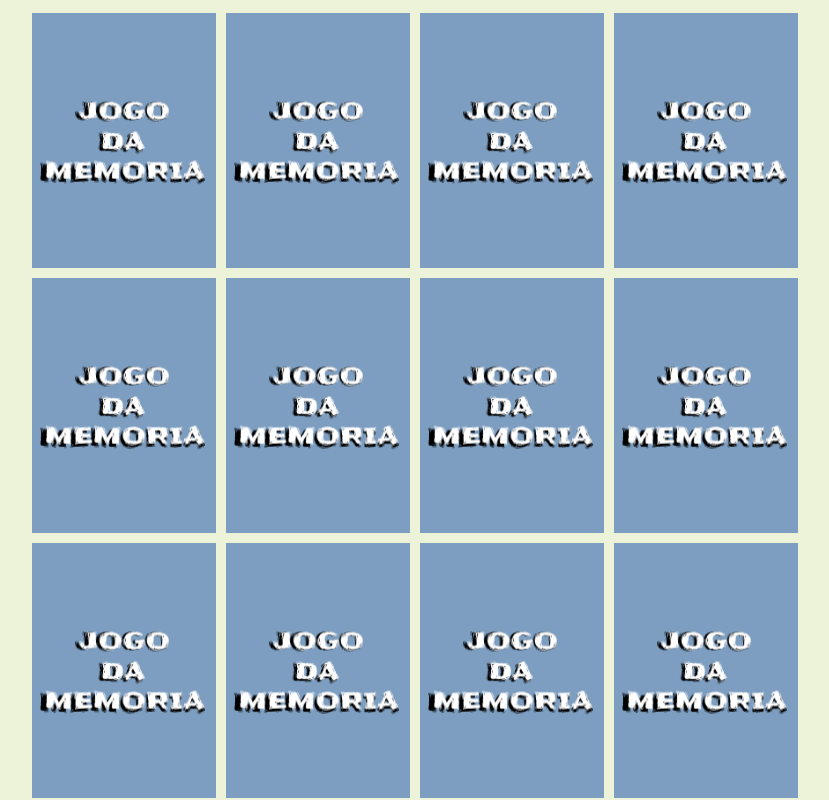
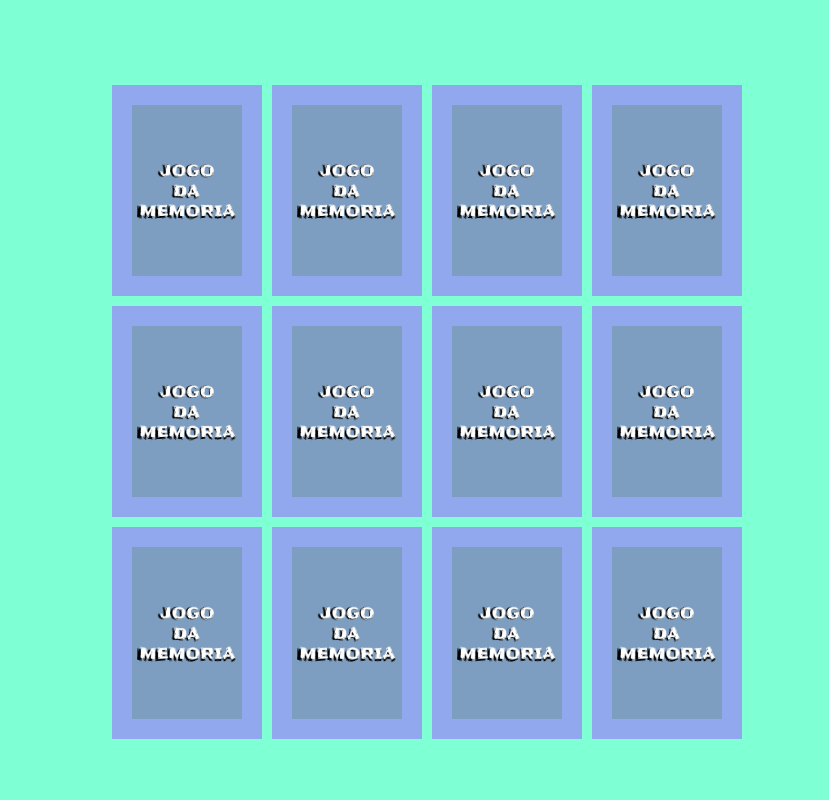
Before and after one commit to lorranyhengles/jogo-da-memoria, a plain HTML site: page index.html in a window 1280 px wide. Shown: the whole page, without its empty margins (213-1042 px from the left). Drawn offline with Linux system fonts and the light colour scheme.

Commit message:
Estilizar e mostrar cartas ao iniciar

```diff
--- a/index.html
+++ b/index.html
@@ -6,58 +6,9 @@
     <meta http-equiv="X-UA-Compatible" content="ie=edge">
     <link rel="stylesheet" href="style.css">
     <script defer src="script.js"></script>
-    <title>Jogo Da Memoria</title>
+    <title>Jogo da memória</title>
 </head>
 <body>
-    <section class="jogo">
-        <div class = "carta">
-            <img class ="frente"src="imgs/verso.png">
-            <img class = "verso"src="imgs/cat.png">
-        </div>
-        <div class="carta">
-            <img class = "frente"src="imgs/verso.png">
-            <img class ="verso"src="imgs/cat.png">
-        </div>
-        <div class="carta">
-            <img class ="frente"src="imgs/verso.png">
-            <img class = "verso"src="imgs/dog.png">
-        </div>
-        <div class="carta">
-            <img class ="frente"src="imgs/verso.png">
-            <img class = "verso"src="imgs/dog.png">
-        </div>
-        <div class="carta">
-            <img class ="frente"src="imgs/verso.png">
-            <img class = "verso"src="imgs/pig.png">
-        </div>
-        <div class="carta">
-            <img class ="frente"src="imgs/verso.png">
-            <img class = "verso"src="imgs/pig.png">
-        </div>
-        <div class="carta">
-            <img class ="frente"src="imgs/verso.png">
-            <img class = "verso"src="imgs/frog.png">
-        </div>
-        <div class="carta">
-            <img class ="frente"src="imgs/verso.png">
-            <img class = "verso"src="imgs/frog.png">
-        </div>
-        <div class="carta">
-            <img class ="frente"src="imgs/verso.png">
-            <img class = "verso"src="imgs/lion.png">
-        </div>
-        <div class="carta">
-            <img class ="frente"src="imgs/verso.png">
-            <img class = "verso"src="imgs/lion.png">
-        </div>
-        <div class="carta">
-            <img class ="frente"src="imgs/verso.png">
-            <img class = "verso"src="imgs/giraffe.png">
-        </div>
-        <div class="carta">
-            <img class ="frente"src="imgs/verso.png">
-            <img class = "verso"src="imgs/giraffe.png">
-        </div>
-    </section>
+    <div id="carta"></div>
 </body>
 </html>
--- a/script.js
+++ b/script.js
@@ -1,25 +1,82 @@
-const cartas = document.querySelectorAll('.carta');
-let cartaUm, cartaDois;
+const carta = document.querySelector("#carta");
+const imagens = ['cat.png', 'dog.png', 'frog.png', 'giraffe.png', 'lion.png', 'pig.png'];
+let criarCartas = '';
+
+imagens.forEach(img => {
+    criarCartas +=
+        `<div class="memoria" data-card="${img}">
+        <img class="frente" src="img/${img}">
+        <img class="verso" src="img/verso.png">
+    </div>`
+});
+
+carta.innerHTML = criarCartas + criarCartas;
+
+const cartas = document.querySelectorAll(".memoria");
+let primeriaCarta, segundaCarta;
+let tracarCarta = false;
+let isMatch;
+
+(function aleatorio() {
+    cartas.forEach(carta => {
+        let rand = Math.floor(Math.random() * 12);
+        carta.style.order = rand;
+    });
+})();
+
+setTimeout(function virarCartas() {
+    for (carta of cartas) {
+        virarCarta(carta);
+    }
+}, 3000);
+
 
 function virarCarta() {
-  this.classList.toggle('virar');
-  if (!cartaUm){
-    cartaUm = this;
+    if (tracarCarta) {
+        return false;
+    }
+    this.classList.add('flip');
 
-    return false;
-  }
-  cartaDois = this;
+    if (!primeriaCarta) {
+        primeriaCarta = this;
 
-  }
+        return false;
+    }
+    segundaCarta = this;
+    verificarCarta();
+}
 
-(function aleatorio (){
-  cartas.forEach(carta =>{
-    let rand = Math.floor(Math.random() * 12);
-    carta.style.order = rand;
-  });
-  })();
+function verificarCarta() {
+    if (primeriaCarta.dataset.card === segundaCarta.dataset.card) {
+        isMatch = true;
+    } else {
+        isMatch = false;
+    }
 
+    if (isMatch == false) {
+        desabilitaCarta();
+    } else {
+        limparCartas(isMatch);
+    }
+}
 
+function desabilitaCarta() {
+    tracarCarta = true;
+    setTimeout(() => {
+        primeriaCarta.classList.remove("flip");
+        segundaCarta.classList.remove("flip");
+        limparCartas();
+    }, 1000)
 
+}
 
-cartas.forEach(carta => carta.addEventListener('click', virarCarta));
+function limparCartas(isMatch = false) {
+    if (isMatch = true) {
+        primeriaCarta.removeEventListener('click', verificarCarta);
+        segundaCarta.removeEventListener('click', verificarCarta);
+    }
+    primeriaCarta = null;
+    segundaCarta = null
+    tracarCarta = false;
+}
+cartas.forEach(card => card.addEventListener("click", virarCarta));
--- a/style.css
+++ b/style.css
@@ -1,29 +1,49 @@
-body{
-    background-color: rgb(237, 243, 217);
+* {
+    padding: 0;
+    margin: 0;
+    box-sizing: border-box;
 }
-.jogo{
-    width: 800px;
-    height: 650px;
+
+body {
+    height: 100vh;
+    display: flex;
+    background: aquamarine;
+}
+
+#carta {
+    width: 640px;
+    height: 640px;
     margin: auto;
     display: flex;
     flex-wrap: wrap;
-    perspective: 1000px;
-    }
-.carta {
+}
+
+.memoria {
+    width: calc(25% - 10px);
+    height: 33%;
     margin: 5px;
+    transform-style: preserve-3d;
+    transition: 0.3s;
     position: relative;
-    transform-style: preserve-3d;
-    transition: transform .5s;
-    }
-.carta:active{
-    transform: scale(0.50);
-    }
-.carta.virar {
+}
+
+.memoria:active {
+    transform: scale(0.97);
+}
+
+.memoria.flip {
     transform: rotateY(180deg);
-      }
-.frente{
+}
+
+.frente,
+.verso {
     width: 100%;
     height: 100%;
+    padding: 20px;
     position: absolute;
-    backface-visibility: hidden;
-    }
+    background: #91a7ee;
+}
+
+.frente {
+    transform: rotateY(180deg);
+}
```
Also changed, not shown: img/cat.png (renamed from imgs/cat.png), img/dog.png (renamed from imgs/dog.png), img/frog.png (renamed from imgs/frog.png), img/giraffe.png (renamed from imgs/giraffe.png), img/lion.png (renamed from imgs/lion.png), img/pig.png (renamed from imgs/pig.png), img/verso.png (renamed from imgs/verso.png).
